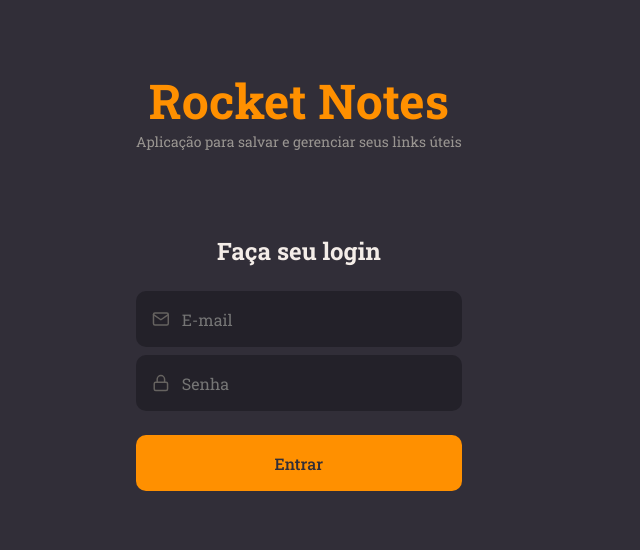
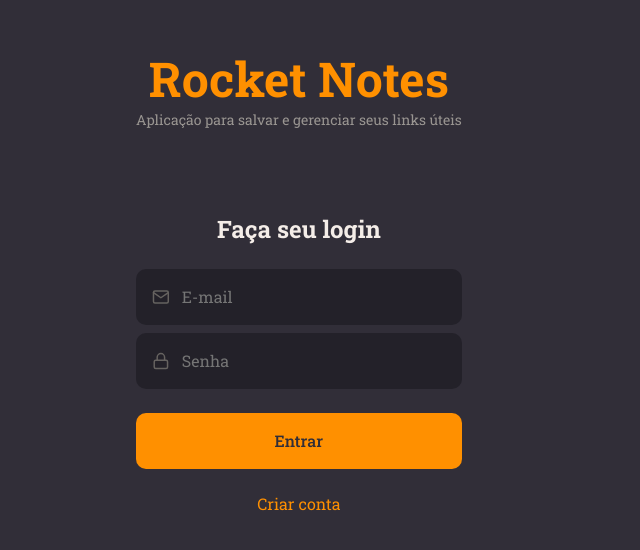
Before and after one commit to MullerHub/Rocketseat-Explorer, a React (Vite) app in the folder Stage0901/RocketNotes/: page / in a window 1280 px wide. Shown: the part 120-670 px from the top of the page, without its empty margins (0-640 px from the left). Built offline with nearby package versions, Linux system fonts and the light colour scheme.

Commit message:
SignIn att

```diff
--- a/Stage0901/RocketNotes/src/pages/SignIn/Index.jsx
+++ b/Stage0901/RocketNotes/src/pages/SignIn/Index.jsx
@@ -15,6 +15,8 @@ export function SignIn() {
         <Input placeholder="E-mail" type="text" icon={FiMail} />
         <Input placeholder="Senha" type="password" icon={FiLock} />
         <Button title="Entrar" />
+
+        <a href="#">Criar conta</a>
       </Form>
     </Container>
   )
--- a/Stage0901/RocketNotes/src/pages/SignIn/styles.js
+++ b/Stage0901/RocketNotes/src/pages/SignIn/styles.js
@@ -31,4 +31,9 @@ export const Form = styled.form`
     font-size: 14px;
     color: ${({ theme }) => theme.COLORS.GRAY_100};
   }
+
+  > a {
+    margin-top: 24px;
+    color: ${({ theme }) => theme.COLORS.ORANGE};
+  }
 `
```
